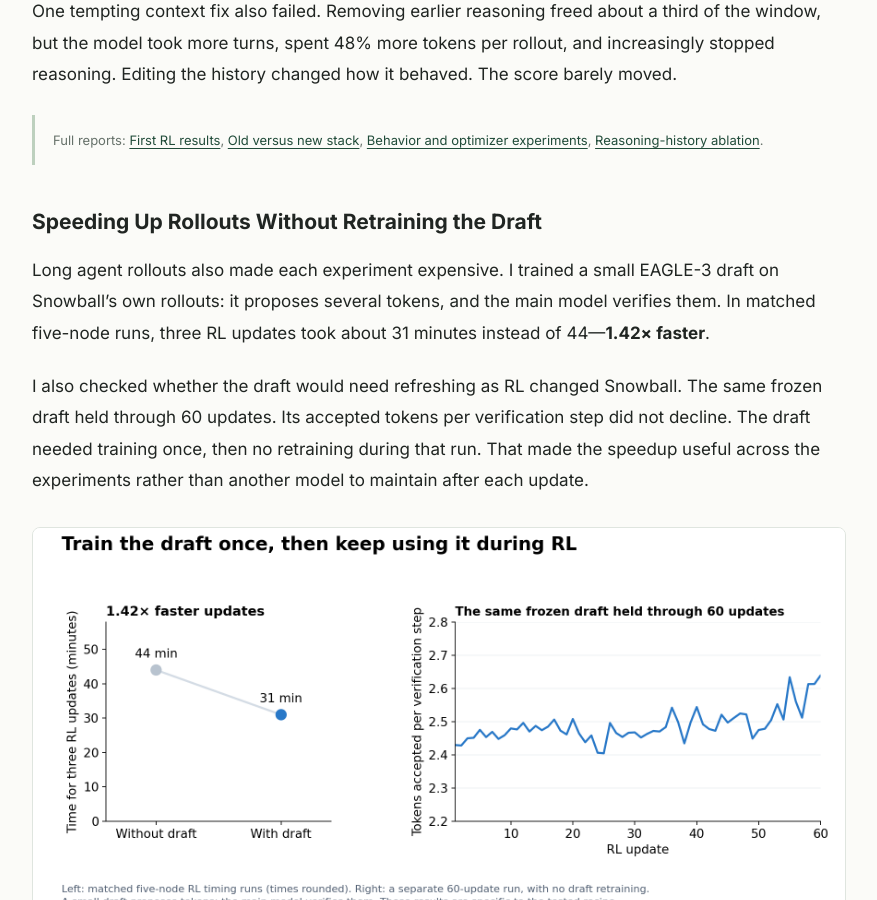
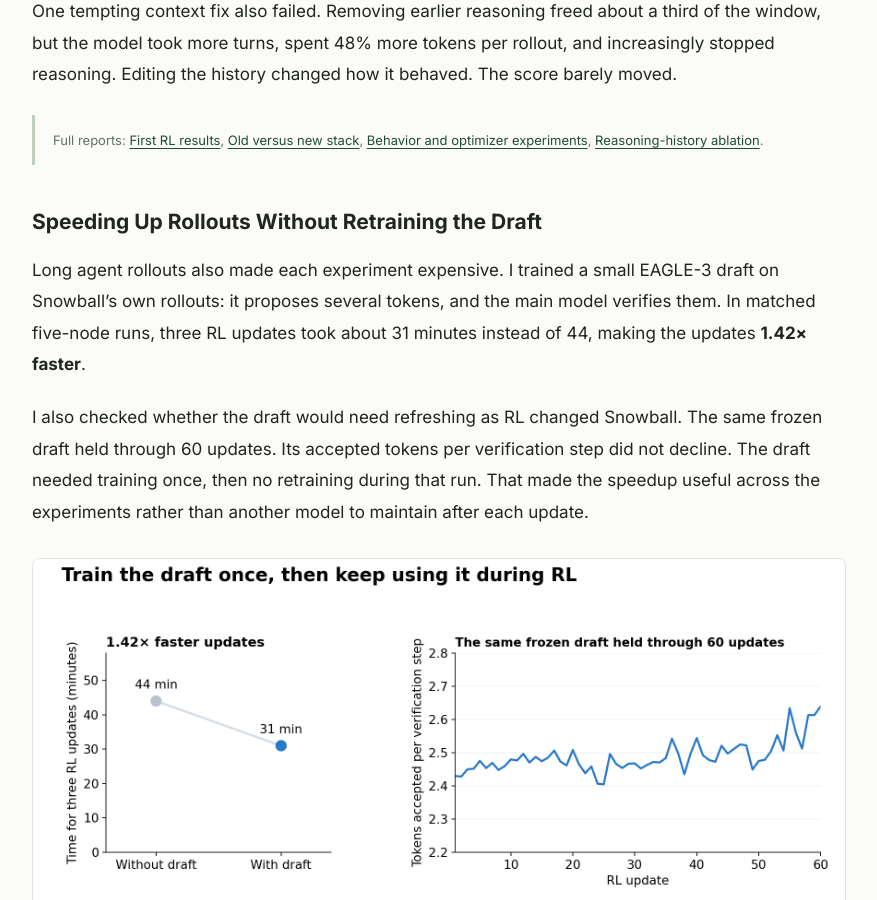
Before and after one commit to lukedhlee/lukedhlee.github.io, a Jekyll site: the page built from _posts/2026-10-21-turning-snowball-into-a-coding-agent.md, in a window 1280 px wide and 900 px high, scrolled down 7610 px. Shown: the whole window, without its empty margins (201-1078 px from the left). Built offline with Jekyll 4.4.1, drawn with Linux system fonts in a browser that asks for light colours; some of the changed text lies outside the part shown.

Commit message:
Remove em dashes from the Snowball post

```diff
--- a/_posts/2026-10-21-turning-snowball-into-a-coding-agent.md
+++ b/_posts/2026-10-21-turning-snowball-into-a-coding-agent.md
@@ -46,7 +46,7 @@ That result took several changes of approach. Snowball itself also changed durin
 
 ### The Pre-RL Probe
 
-I started with [Snowball's Stage-3 Nemotron-Terminal SFT checkpoint](https://github.com/marin-community/marin/issues/8225). Before training, I sampled R2E-Gym tasks eight times each and used coding agents to inspect the traces. Only 36% of fully sampled tasks had both successes and failures—the useful band for binary-reward GRPO.
+I started with [Snowball's Stage-3 Nemotron-Terminal SFT checkpoint](https://github.com/marin-community/marin/issues/8225). Before training, I sampled R2E-Gym tasks eight times each and used coding agents to inspect the traces. Only 36% of fully sampled tasks had both successes and failures, the useful band for binary-reward GRPO.
 
 <figure class="research-figure">
 <a href="{{ '/assets/img/snowball/pre-rl-probe.png' | relative_url }}"><img src="{{ '/assets/img/snowball/pre-rl-probe.png' | relative_url }}" alt="The pre-RL probe: 36% of tasks were sometimes solvable; successful attempts more often edited the repository and ran a test." width="2380" height="901" loading="lazy"></a>
@@ -76,7 +76,7 @@ One recurring failure had a surprisingly specific source. Snowball wrote SEARCH/
 
 ### Diagnosing Entropy Collapse
 
-Early runs could look promising and then lose their held-out gains. Training reward alone did not make the problem obvious. Output entropy—the spread of the model's next-token predictions—fell to about half its starting value in one run.
+Early runs could look promising and then lose their held-out gains. Training reward alone did not make the problem obvious. Output entropy, the spread of the model's next-token predictions, fell to about half its starting value in one run.
 
 The rollout engine was filtering tokens with top-p and top-k, also called truncated sampling, but returning probabilities from the full distribution. The trainer's probability accounting did not describe how the tokens were sampled. Separately, the KL penalty was being logged without contributing a gradient.
 
@@ -149,7 +149,7 @@ Full reports: [First RL results](https://gist.github.com/lukedhlee/9c19fd9288a94
 
 ### Speeding Up Rollouts Without Retraining the Draft
 
-Long agent rollouts also made each experiment expensive. I trained a small EAGLE-3 draft on Snowball's own rollouts: it proposes several tokens, and the main model verifies them. In matched five-node runs, three RL updates took about 31 minutes instead of 44—**1.42× faster**.
+Long agent rollouts also made each experiment expensive. I trained a small EAGLE-3 draft on Snowball's own rollouts: it proposes several tokens, and the main model verifies them. In matched five-node runs, three RL updates took about 31 minutes instead of 44, making the updates **1.42× faster**.
 
 I also checked whether the draft would need refreshing as RL changed Snowball. The same frozen draft held through 60 updates. Its accepted tokens per verification step did not decline. The draft needed training once, then no retraining during that run. That made the speedup useful across the experiments rather than another model to maintain after each update.
 
@@ -237,7 +237,7 @@ Full reports: [Initial relay design](https://gist.github.com/lukedhlee/d8fc1454e
 
 The first small held-out CalibForge comparison did not establish a Relay SFT advantage. Later agent-benchmark experiments did. On matched CalibForge tasks, trace counts, and pass/fail outcomes, Relay SFT beat teacher-only SFT on all three benchmarks. The advantage repeated on a separate task pool, TMax.
 
-The best recipe then used the full set of 5,916 relay episodes plus 4,392 Kimi traces. It reached **46.6% on SWE-bench, 18.8% on Terminal-Bench 2.1, and 27.2% on OpenThoughts-TBLite**—the same checkpoint shown in the opening table. The smaller matched-data run is a separate comparison, labeled below.
+The best recipe then used the full set of 5,916 relay episodes plus 4,392 Kimi traces. It reached **46.6% on SWE-bench, 18.8% on Terminal-Bench 2.1, and 27.2% on OpenThoughts-TBLite**, the same checkpoint shown in the opening table. The smaller matched-data run is a separate comparison, labeled below.
 
 <figure class="research-figure">
 <a href="{{ '/assets/img/snowball/relay-matched-dots.png' | relative_url }}"><img src="{{ '/assets/img/snowball/relay-matched-dots.png' | relative_url }}" alt="Matched teacher-only and Relay SFT comparisons alongside the best full-data recipe from the opening table." width="2160" height="1056" loading="lazy"></a>
```
